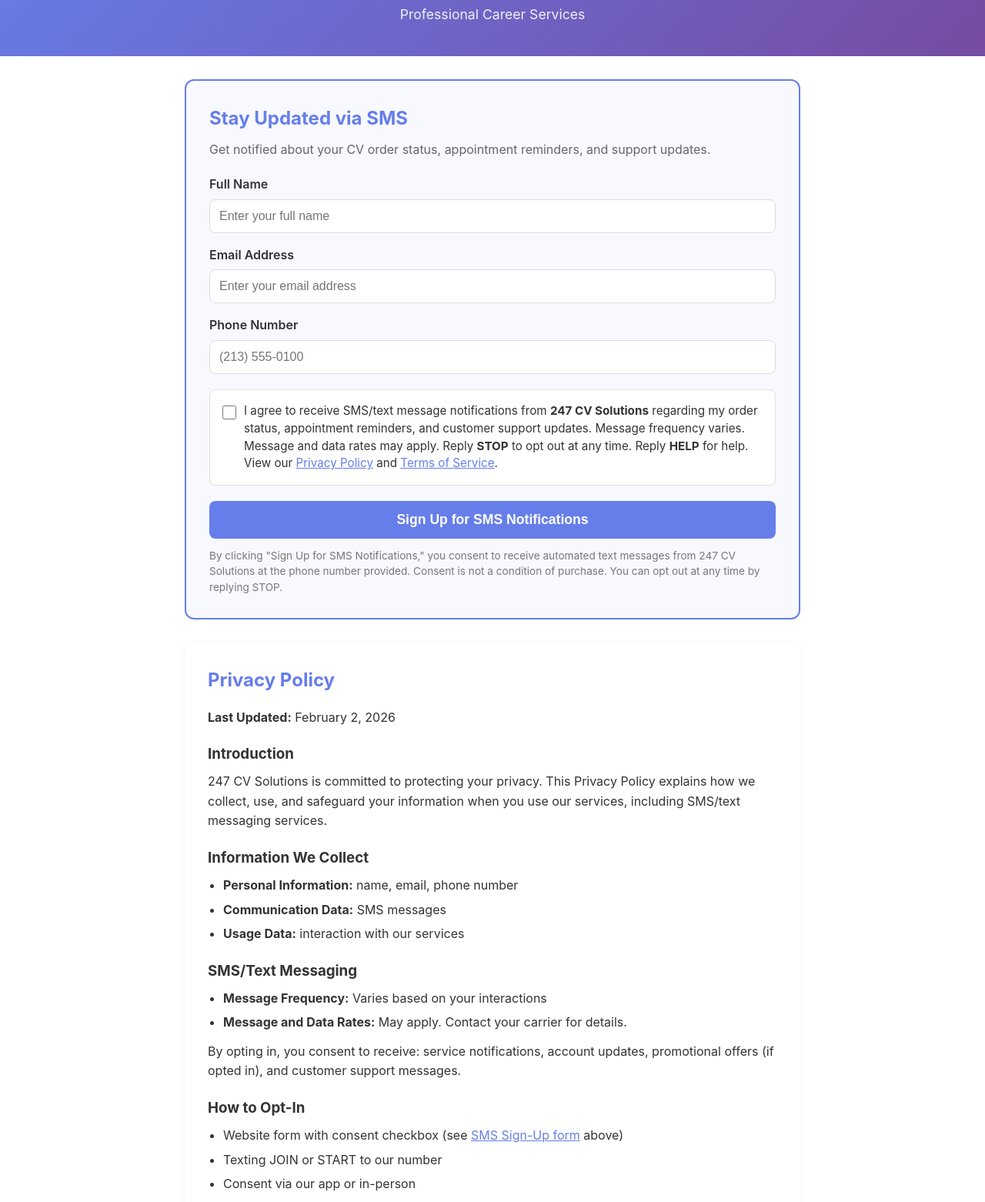
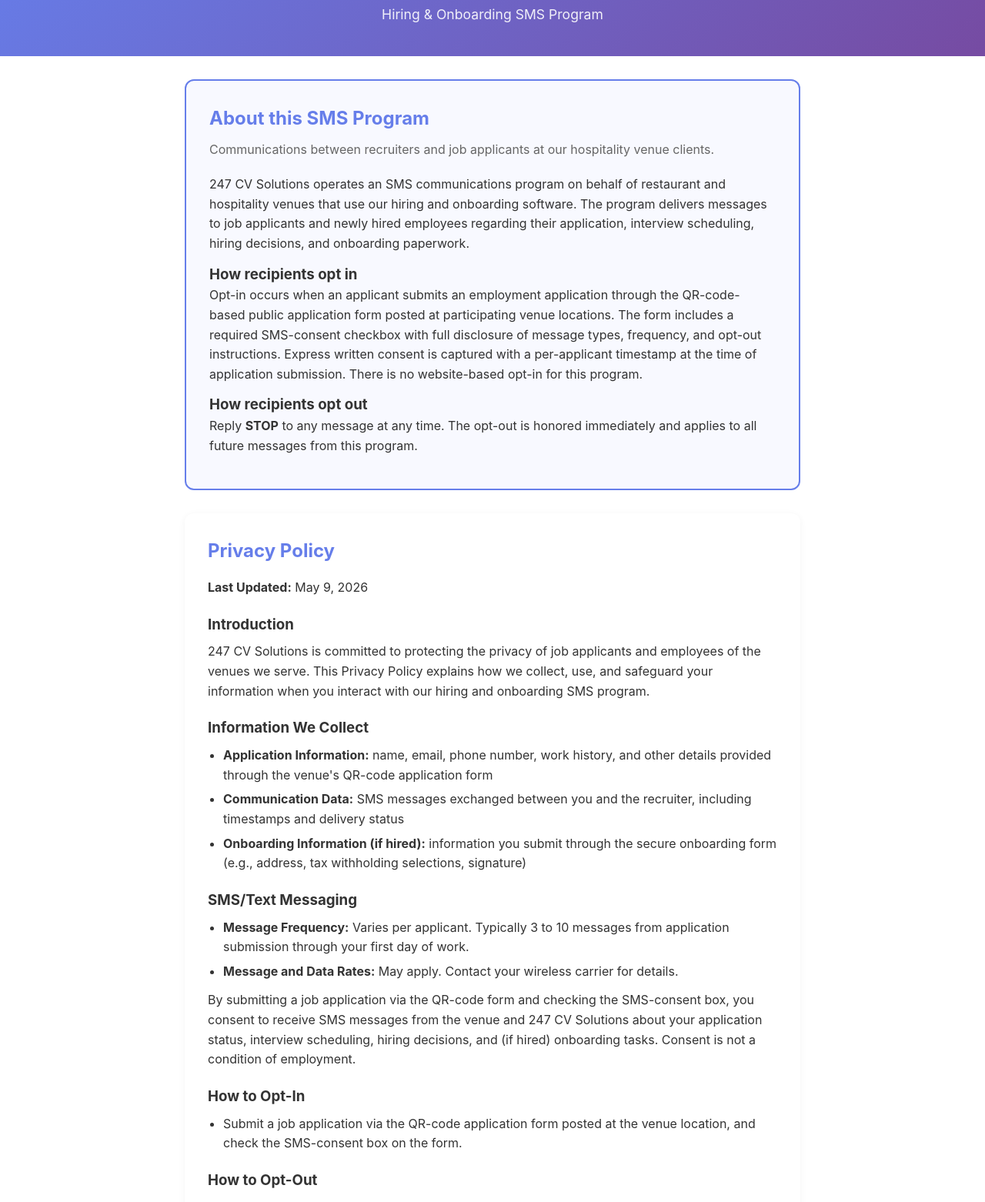
Before and after one commit to jw8huang/247cv-website, a plain HTML site: page index.html in a window 1280 px wide. Shown: the part 107-1669 px from the top of the page at 77% size. Drawn offline with Linux system fonts and the light colour scheme.

Commit message:
Revise index.html for Hiring & Onboarding SMS Program
Updated the title and sections to reflect the new SMS program for hiring and onboarding. Replaced the opt-in section with an introduction to the SMS program and added privacy policy and terms of service details.

```diff
--- a/index.html
+++ b/index.html
@@ -3,25 +3,17 @@
 <head>
     <meta charset="UTF-8">
     <meta name="viewport" content="width=device-width, initial-scale=1.0">
-    <title>247 CV Solutions - Professional Career Services</title>
+    <title>247 CV Solutions - Hiring & Onboarding SMS Program</title>
     <style>
         * { margin: 0; padding: 0; box-sizing: border-box; }
         body { font-family: -apple-system, BlinkMacSystemFont, 'Segoe UI', Roboto, sans-serif; color: #333; line-height: 1.6; }
         .header { background: linear-gradient(135deg, #667eea 0%, #764ba2 100%); color: white; text-align: center; padding: 40px 20px; }
         .header h1 { font-size: 2.5em; margin-bottom: 8px; }
         .header p { font-size: 1.1em; opacity: 0.9; }
-        .opt-in-section { background: #f8f9ff; border: 2px solid #667eea; border-radius: 12px; padding: 30px; margin: 30px auto; max-width: 800px; }
-        .opt-in-section h2 { color: #667eea; margin-bottom: 8px; font-size: 1.5em; }
-        .opt-in-section .subtitle { color: #666; margin-bottom: 20px; }
-        .form-group { margin-bottom: 16px; }
-        .form-group label { display: block; font-weight: 600; margin-bottom: 6px; }
-        .form-group input[type="text"], .form-group input[type="email"], .form-group input[type="tel"] { width: 100%; padding: 12px; border: 1px solid #ddd; border-radius: 8px; font-size: 1em; }
-        .consent-group { margin: 20px 0; padding: 16px; background: #fff; border-radius: 8px; border: 1px solid #e0e0e0; }
-        .consent-group label { display: flex; align-items: flex-start; gap: 10px; cursor: pointer; font-size: 0.95em; line-height: 1.5; }
-        .consent-group input[type="checkbox"] { margin-top: 4px; width: 18px; height: 18px; flex-shrink: 0; }
-        .opt-in-btn { background: #667eea; color: white; border: none; padding: 14px 32px; font-size: 1.1em; border-radius: 8px; cursor: pointer; width: 100%; font-weight: 600; }
-        .opt-in-btn:hover { background: #5a6fd6; }
-        .opt-in-disclosure { font-size: 0.85em; color: #777; margin-top: 12px; line-height: 1.5; }
+        .intro-section { background: #f8f9ff; border: 2px solid #667eea; border-radius: 12px; padding: 30px; margin: 30px auto; max-width: 800px; }
+        .intro-section h2 { color: #667eea; margin-bottom: 8px; font-size: 1.5em; }
+        .intro-section .subtitle { color: #666; margin-bottom: 20px; }
+        .intro-section p { margin-bottom: 12px; }
         .policy-section { background: white; border-radius: 12px; padding: 30px; margin: 20px auto; max-width: 800px; box-shadow: 0 2px 10px rgba(0,0,0,0.05); }
         .policy-section h2 { color: #667eea; margin-bottom: 16px; }
         .policy-section h3 { margin-top: 20px; margin-bottom: 8px; }
@@ -37,99 +29,92 @@
 <body>
     <div class="header">
         <h1>247 CV Solutions</h1>
-    <p>Professional Career Services</p>
+        <p>Hiring &amp; Onboarding SMS Program</p>
     </div>
-<div class="opt-in-section" id="sms-opt-in">
-    <h2>Stay Updated via SMS</h2>
-    <p class="subtitle">Get notified about your CV order status, appointment reminders, and support updates.</p>
-    <form id="smsOptInForm" onsubmit="event.preventDefault(); document.getElementById('formSuccess').style.display='block'; this.style.display='none';">
-        <div class="form-group">
-            <label for="fullName">Full Name</label>
-            <input type="text" id="fullName" name="fullName" placeholder="Enter your full name" required>
+
+    <div class="intro-section" id="program-overview">
+        <h2>About this SMS Program</h2>
+        <p class="subtitle">Communications between recruiters and job applicants at our hospitality venue clients.</p>
+        <p>247 CV Solutions operates an SMS communications program on behalf of restaurant and hospitality venues that use our hiring and onboarding software. The program delivers messages to job applicants and newly hired employees regarding their application, interview scheduling, hiring decisions, and onboarding paperwork.</p>
+        <h3>How recipients opt in</h3>
+        <p>Opt-in occurs when an applicant submits an employment application through the QR-code-based public application form posted at participating venue locations. The form includes a required SMS-consent checkbox with full disclosure of message types, frequency, and opt-out instructions. Express written consent is captured with a per-applicant timestamp at the time of application submission. There is no website-based opt-in for this program.</p>
+        <h3>How recipients opt out</h3>
+        <p>Reply <strong>STOP</strong> to any message at any time. The opt-out is honored immediately and applies to all future messages from this program.</p>
     </div>
-        <div class="form-group">
-            <label for="email">Email Address</label>
-            <input type="email" id="email" name="email" placeholder="Enter your email address" required>
-        </div>
-        <div class="form-group">
-            <label for="phone">Phone Number</label>
-            <input type="tel" id="phone" name="phone" placeholder="(213) 555-0100" required>
-        </div>
-        <div class="consent-group">
-            <label>
-                <input type="checkbox" id="smsConsent" name="smsConsent" required>
-                <span>I agree to receive SMS/text message notifications from <strong>247 CV Solutions</strong> regarding my order status, appointment reminders, and customer support updates. Message frequency varies. Message and data rates may apply. Reply <strong>STOP</strong> to opt out at any time. Reply <strong>HELP</strong> for help. View our <a href="#privacy-policy">Privacy Policy</a> and <a href="#terms-of-service">Terms of Service</a>.</span>
-            </label>
-        </div>
-        <button type="submit" class="opt-in-btn">Sign Up for SMS Notifications</button>
-        <p class="opt-in-disclosure">By clicking "Sign Up for SMS Notifications," you consent to receive automated text messages from 247 CV Solutions at the phone number provided. Consent is not a condition of purchase. You can opt out at any time by replying STOP.</p>
-    </form>
-    <div id="formSuccess" style="display:none; text-align:center; padding:20px;">
-        <h3 style="color: #667eea;">Thank you for signing up!</h3>
-        <p>You will now receive SMS notifications from 247 CV Solutions.</p>
-    </div>
-</div>
+
     <div class="policy-section" id="privacy-policy">
         <h2>Privacy Policy</h2>
-    <p><strong>Last Updated:</strong> February 2, 2026</p>
+        <p><strong>Last Updated:</strong> May 9, 2026</p>
+
         <h3>Introduction</h3>
-    <p>247 CV Solutions is committed to protecting your privacy. This Privacy Policy explains how we collect, use, and safeguard your information when you use our services, including SMS/text messaging services.</p>
+        <p>247 CV Solutions is committed to protecting the privacy of job applicants and employees of the venues we serve. This Privacy Policy explains how we collect, use, and safeguard your information when you interact with our hiring and onboarding SMS program.</p>
+
         <h3>Information We Collect</h3>
         <ul>
-        <li><strong>Personal Information:</strong> name, email, phone number</li>
-        <li><strong>Communication Data:</strong> SMS messages</li>
-        <li><strong>Usage Data:</strong> interaction with our services</li>
+            <li><strong>Application Information:</strong> name, email, phone number, work history, and other details provided through the venue's QR-code application form</li>
+            <li><strong>Communication Data:</strong> SMS messages exchanged between you and the recruiter, including timestamps and delivery status</li>
+            <li><strong>Onboarding Information (if hired):</strong> information you submit through the secure onboarding form (e.g., address, tax withholding selections, signature)</li>
         </ul>
+
         <h3>SMS/Text Messaging</h3>
         <ul>
-        <li><strong>Message Frequency:</strong> Varies based on your interactions</li>
-        <li><strong>Message and Data Rates:</strong> May apply. Contact your carrier for details.</li>
+            <li><strong>Message Frequency:</strong> Varies per applicant. Typically 3 to 10 messages from application submission through your first day of work.</li>
+            <li><strong>Message and Data Rates:</strong> May apply. Contact your wireless carrier for details.</li>
         </ul>
-    <p>By opting in, you consent to receive: service notifications, account updates, promotional offers (if opted in), and customer support messages.</p>
+        <p>By submitting a job application via the QR-code form and checking the SMS-consent box, you consent to receive SMS messages from the venue and 247 CV Solutions about your application status, interview scheduling, hiring decisions, and (if hired) onboarding tasks. Consent is not a condition of employment.</p>
+
         <h3>How to Opt-In</h3>
         <ul>
-        <li>Website form with consent checkbox (see <a href="#sms-opt-in">SMS Sign-Up form</a> above)</li>
-        <li>Texting JOIN or START to our number</li>
-        <li>Consent via our app or in-person</li>
+            <li>Submit a job application via the QR-code application form posted at the venue location, and check the SMS-consent box on the form.</li>
         </ul>
+
         <h3>How to Opt-Out</h3>
         <div class="highlight-box">
             <p><strong>Reply STOP to any message to stop receiving SMS.</strong></p>
             <p>Or email <a href="mailto:support@247cv.com">support@247cv.com</a></p>
         </div>
+
         <h3>Data Sharing</h3>
-    <p>We do not sell your information. We may share with service providers, legal authorities when required, and partners with your consent.</p>
+        <p>We do not sell your information. We share information only with the venue you applied to (so they can review your application and onboard you if hired), with service providers who help us operate the platform (such as Twilio for SMS delivery), and with legal authorities when required by law. We do not share your information with third parties for marketing purposes.</p>
+
         <h3>Contact Us</h3>
         <div class="contact-box">
             <p><strong>247 CV Solutions</strong></p>
+            <p>202 S Raymond Ave #302, Pasadena, CA 91103</p>
             <p>Email: <a href="mailto:support@247cv.com">support@247cv.com</a></p>
             <p>Text <strong>HELP</strong> for SMS support.</p>
         </div>
     </div>
+
     <div class="policy-section" id="terms-of-service">
         <h2>Terms of Service</h2>
+
         <h3>SMS Terms and Conditions</h3>
-    <p>By opting in to SMS notifications from 247 CV Solutions, you agree to the following:</p>
+        <p>By submitting a job application via our QR-code form and checking the SMS-consent box, you agree to the following:</p>
         <ul>
-        <li>You confirm you are the owner or authorized user of the phone number provided.</li>
-        <li>You consent to receive automated SMS/text messages from 247 CV Solutions.</li>
-        <li>You understand that consent is not a condition of any purchase.</li>
+            <li>You confirm you are the owner or authorized user of the phone number provided on the application.</li>
+            <li>You consent to receive automated and non-automated SMS/text messages from 247 CV Solutions and the venue you applied to, regarding your application and (if hired) onboarding.</li>
+            <li>You understand that SMS consent is not a condition of employment.</li>
             <li>You acknowledge that message and data rates may apply.</li>
-        <li>Message frequency varies based on account activity and service interactions.</li>
+            <li>Message frequency varies based on the stage of your application and onboarding process.</li>
         </ul>
+
         <h3>Program Details</h3>
         <ul>
-        <li><strong>Program Name:</strong> 247 CV Solutions SMS Notifications</li>
-        <li><strong>Message Types:</strong> Order confirmations, service status updates, appointment reminders, and customer support</li>
-        <li><strong>Message Frequency:</strong> Varies; typically 2-5 messages per month</li>
+            <li><strong>Program Name:</strong> 247 CV Solutions Hiring &amp; Onboarding SMS</li>
+            <li><strong>Message Types:</strong> interview invitations, interview reminders, hiring decision notifications, mobile links to onboarding paperwork, recruiter-to-applicant chat replies, day-one welcome reminders</li>
+            <li><strong>Message Frequency:</strong> Varies per applicant; typically 3 to 10 messages from application submission through your first day of work</li>
+            <li><strong>Opt-In:</strong> Submit a job application via the QR-code form posted at the venue location; check the SMS-consent box on that form</li>
             <li><strong>Opt-Out:</strong> Reply <strong>STOP</strong> to any message to unsubscribe</li>
             <li><strong>Help:</strong> Reply <strong>HELP</strong> for assistance, or email <a href="mailto:support@247cv.com">support@247cv.com</a></li>
             <li><strong>Support Contact:</strong> <a href="mailto:support@247cv.com">support@247cv.com</a></li>
         </ul>
+
         <div class="highlight-box">
             <p><strong>Carriers are not liable for delayed or undelivered messages.</strong></p>
         </div>
     </div>
+
     <div class="footer">
         <p>&copy; 2026 247 CV Solutions. All rights reserved.</p>
     </div>
```
Lines whose indentation alone changed are shown as unchanged.
